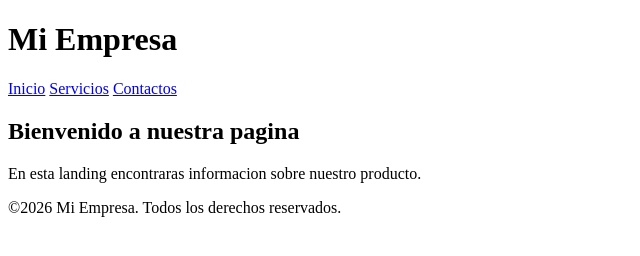
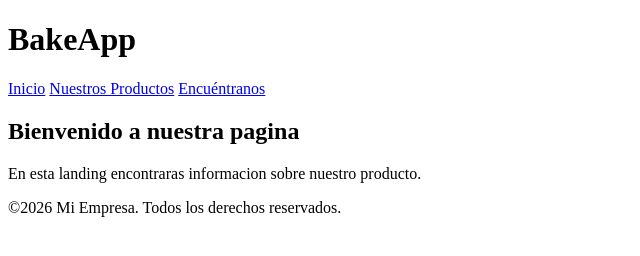
Before and after one commit to danielapaz11/team-project, a plain HTML site: page index.html in a window 1280 px wide. Shown: the whole page, without its empty margins (0-640 px from the left). Drawn offline with Linux system fonts and the light colour scheme.

Commit message:
ADD: Nombre de la web

```diff
--- a/index.html
+++ b/index.html
@@ -3,16 +3,16 @@
 <head>
     <meta charset="UTF-8">
     <meta name="viewport" content="width=device-width, initial-scale=1.0">
-    <title></title>
+    <title>BakeApp</title>
 </head>
 <body>
 
 <header>
-    <h1>Mi Empresa</h1>
+    <h1>BakeApp</h1>
     <nav>
         <a href="index.html">Inicio</a>
-        <a href="productos.html">Servicios</a>
-        <a href="contactos.html">Contactos</a>
+        <a href="productos.html">Nuestros Productos</a>
+        <a href="encuentranos.html">Encuéntranos</a>
     </nav>
 </header>
 <main>
```
Also changed, not shown: contactos.html (deleted), encuentranos.html (added).
